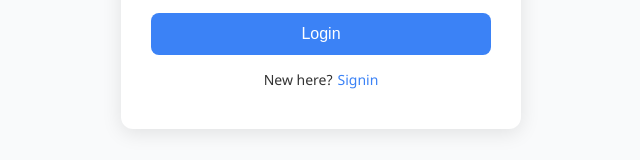
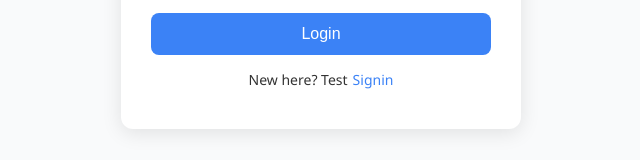
Before and after one commit to Saico-debs9/Notes-Tasks, a React (Create React App) app in the folder client/: page /login in a window 1280 px wide. Shown: the part 442-602 px from the top of the page, without its empty margins (319-959 px from the left). Built offline with nearby package versions, Linux system fonts and the light colour scheme; no server answers.

Commit message:
Update LoginPage.jsx

```diff
--- a/client/src/pages/LoginPage.jsx
+++ b/client/src/pages/LoginPage.jsx
@@ -56,7 +56,7 @@ const LoginPage = () => {
           <input name="username" placeholder="Username" onChange={handleChange} className={shake ? 'shake' : ''} />
           <input name="password" placeholder="Password" type="password" onChange={handleChange} className={shake ? 'shake' : ''} />
           <button type="submit">Login</button>
-          <div className='link-container'><span>New here?</span><a className="link" href="/signup">Signin</a>
+          <div className='link-container'><span>New here? Test</span><a className="link" href="/signup">Signin</a>
             <GoogleLoginButton />
           </div>
         </form>
```
